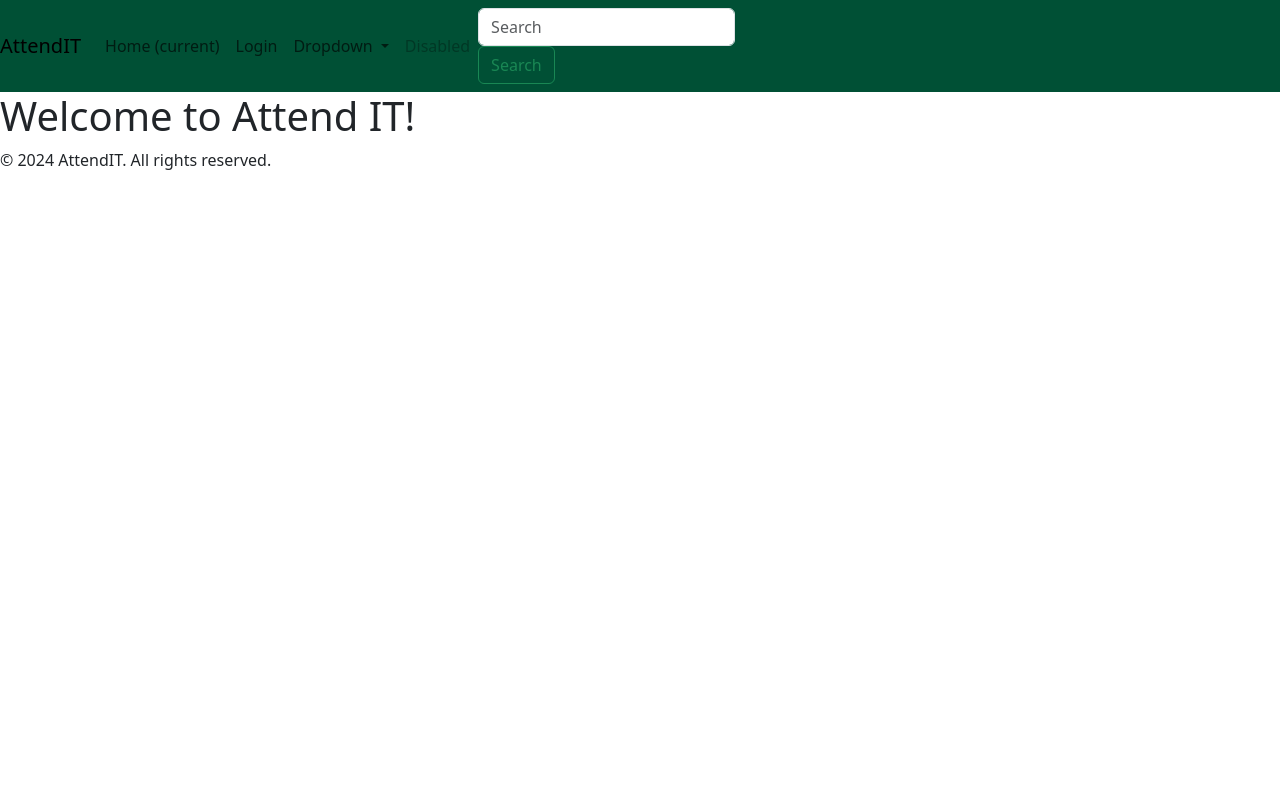
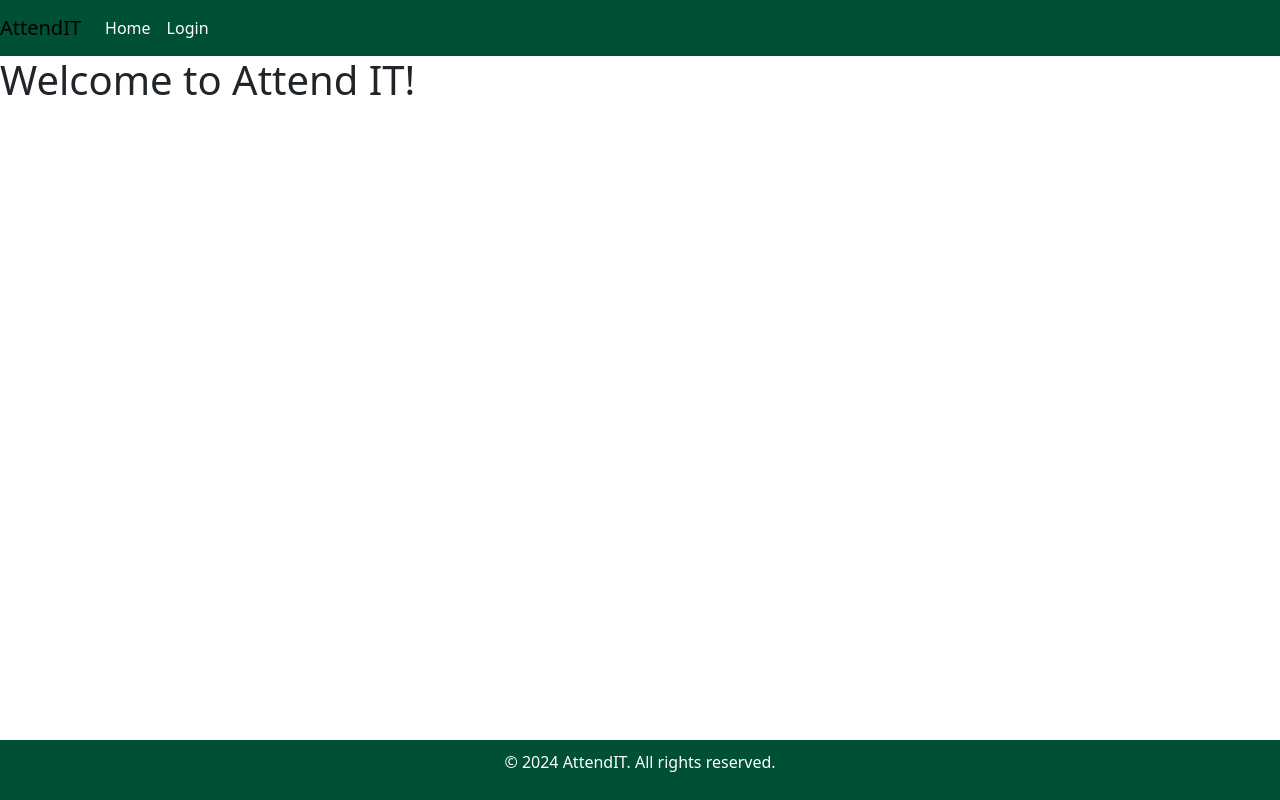
Before and after one commit to jacoblebo/AttendIT, a Flask app: page / in a window 1280 px wide. Run offline with Flask 3, Linux system fonts and the light colour scheme.

Commit message:
Changes to Navbar/Footer

```diff
--- a/static/css/styles.css
+++ b/static/css/styles.css
@@ -2,4 +2,33 @@
 
 nav{
     background-color: #005035;
+    color: white;
 }
+
+footer {
+    background-color: #005035;
+    color: white;
+    text-align: center;
+    padding: 10px;
+    position: relative;
+    bottom: 0;
+    width: 100%;
+}
+
+.nav-link {
+    color: white !important;
+}
+
+.navbar .nav-link:hover {
+    color: #ddd !important;
+}
+
+footer {
+    background-color: #005035;
+    color: white;
+    text-align: center;
+    padding: 10px 0;
+    position: fixed;
+    bottom: 0;
+    width: 100%;
+}
--- a/templates/layout.html
+++ b/templates/layout.html
@@ -8,13 +8,6 @@
 </head>
 <body>
     <header>
-        <!-- <nav>
-            <a href="/">Home</a>
-            <a href="/login">Login</a>
-        </nav> -->
-
-        <!-- Bootstrap Preset Navbar
-        TODO : Change to match our App -->
         <nav class="navbar navbar-expand-lg navbar-light">
             <a class="navbar-brand" href="#">AttendIT</a>
             <button class="navbar-toggler" type="button" data-toggle="collapse" data-target="#navbarSupportedContent" aria-controls="navbarSupportedContent" aria-expanded="false" aria-label="Toggle navigation">
@@ -24,30 +17,11 @@
             <div class="collapse navbar-collapse" id="navbarSupportedContent">
               <ul class="navbar-nav mr-auto">
                 <li class="nav-item active">
-                  <a class="nav-link" href="/">Home <span class="sr-only">(current)</span></a>
+                  <a class="nav-link" href="/">Home </a>
                 </li>
                 <li class="nav-item">
                   <a class="nav-link" href="/login">Login</a>
                 </li>
-                <li class="nav-item dropdown">
-                  <a class="nav-link dropdown-toggle" href="#" id="navbarDropdown" role="button" data-toggle="dropdown" aria-haspopup="true" aria-expanded="false">
-                    Dropdown
-                  </a>
-                  <div class="dropdown-menu" aria-labelledby="navbarDropdown">
-                    <a class="dropdown-item" href="#">Action</a>
-                    <a class="dropdown-item" href="#">Another action</a>
-                    <div class="dropdown-divider"></div>
-                    <a class="dropdown-item" href="#">Something else here</a>
-                  </div>
-                </li>
-                <li class="nav-item">
-                  <a class="nav-link disabled" href="#">Disabled</a>
-                </li>
-              </ul>
-              <form class="form-inline my-2 my-lg-0">
-                <input class="form-control mr-sm-2" type="search" placeholder="Search" aria-label="Search">
-                <button class="btn btn-outline-success my-2 my-sm-0" type="submit">Search</button>
-              </form>
             </div>
           </nav>
     </header>
@@ -57,7 +31,7 @@
     </main>
 
     <footer>
-        <p>&copy; 2024 AttendIT. All rights reserved.</p>
+        <p fixed-bottom>&copy; 2024 AttendIT. All rights reserved.</p>
     </footer>
 </body>
 </html>
```
